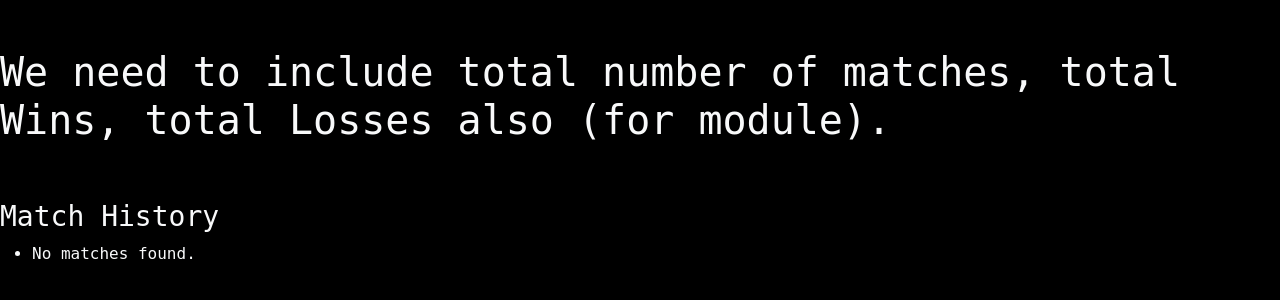
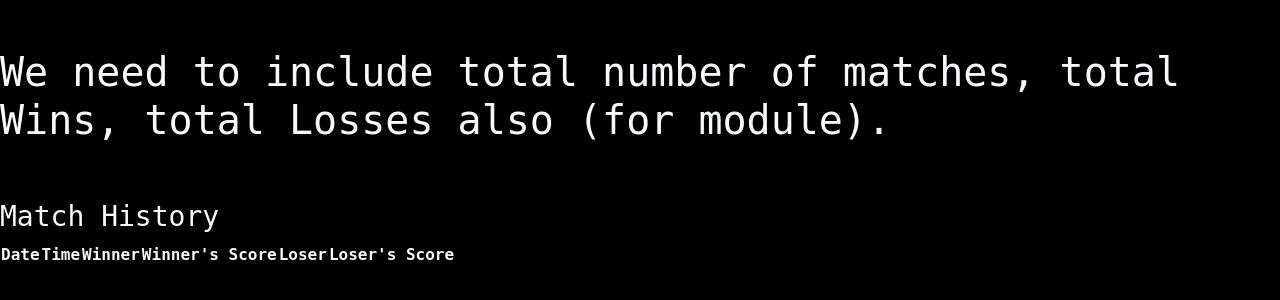
Before and after one commit to Mustafa-wr/ft_transcendence, a Django app: page /profile/stats in a window 1280 px wide. Shown: the part 56-356 px from the top of the page. Run offline with Django 5.2, Linux system fonts and the light colour scheme; data that the repository does not hold is empty.

Commit message:
Improve stats page

```diff
--- a/project/templates/stats.html
+++ b/project/templates/stats.html
@@ -6,16 +6,25 @@
 	<h1> We need to include total number of matches, total Wins, total Losses also (for module).</h1>
 	<br><br>
 	<h3>Match History</h3>
-		<ul>
-			{% for match in matches %}
-				<li>
-					Date: {{ match.match_date }} Time: {{ match.match_time }}<br>
-					Winner: {{ match.winner_user.username }} (Score: {{ match.winner_score }})<br>
-					Loser: {{ match.loser_user.username }} (Score: {{ match.loser_score }})
-				</li>
-			{% empty %}
-				<li>No matches found.</li>
-			{% endfor %}
-		</ul>
+	<table>
+		<tr>
+			<th>Date</th>
+			<th>Time</th>
+			<th>Winner</th>
+			<th>Winner's Score</th>
+			<th>Loser</th>
+			<th>Loser's Score</th>
+		</tr>
+		{% for match in matches %}
+		<tr>
+			<td>{{ match.match_date }}</td>
+			<td>{{ match.match_time }}</td>
+			<td>{{ match.winner_user.username }}</td>
+			<td>{{ match.winner_score }}</td>
+			<td>{{ match.loser_user.username }}</td>
+			<td>{{ match.loser_score }}</td>
+		</tr>
+		{% endfor %}
+	</table>
 </div>
 {% endblock %}
```
